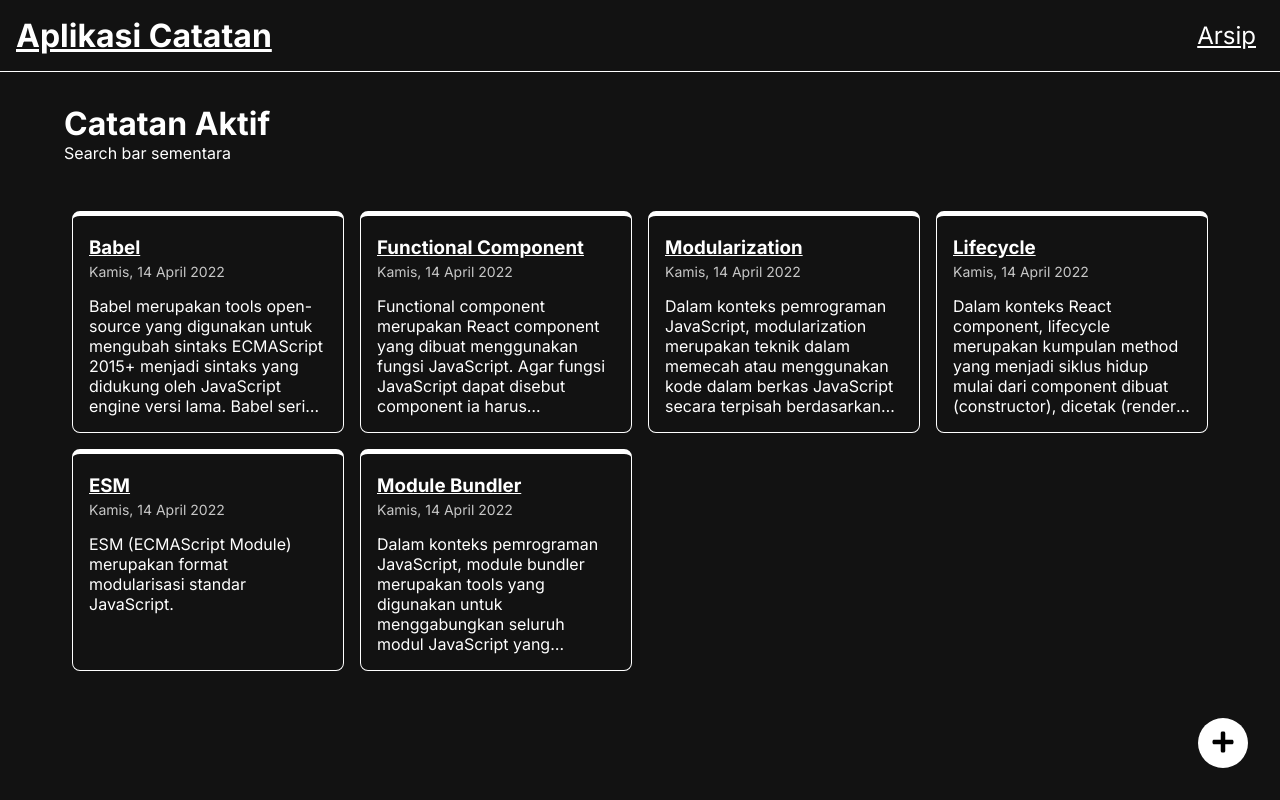
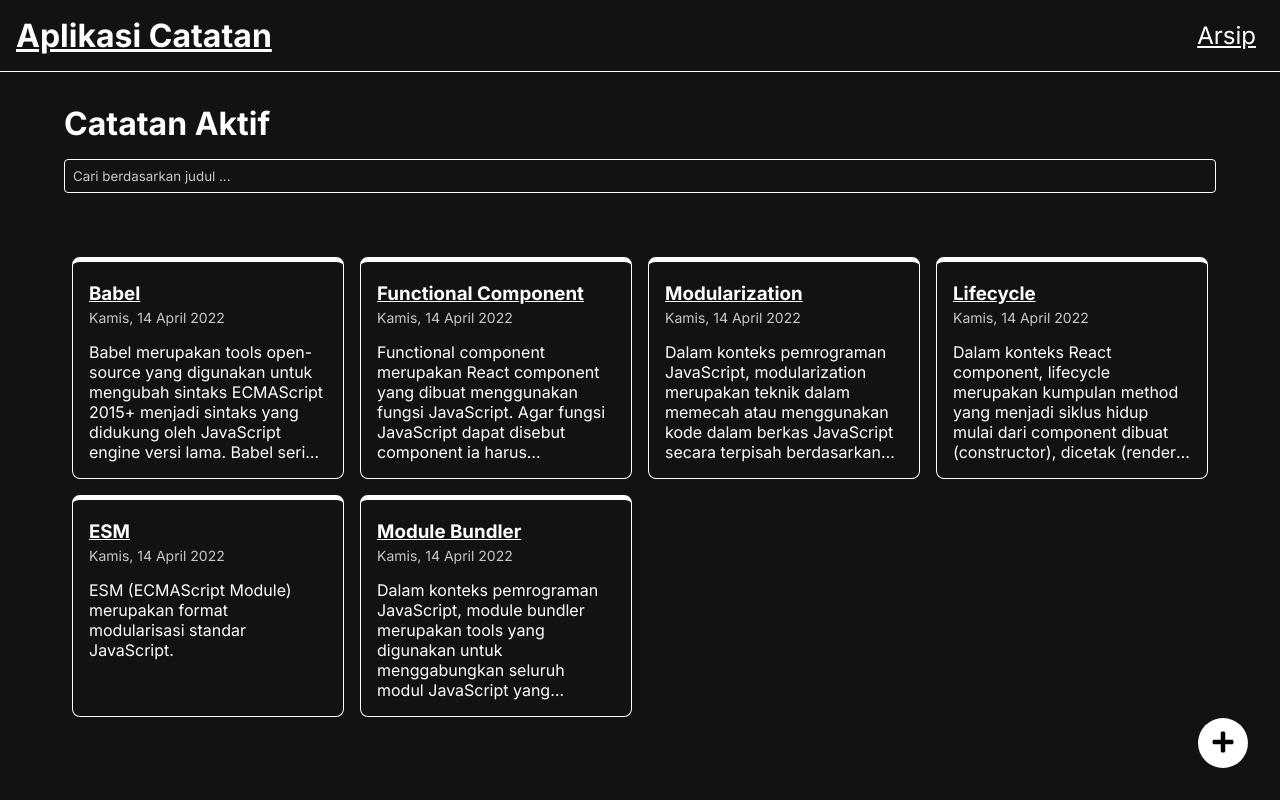
Before and after one commit to BriranSus/Personal-Notes-Application_V2, a React (Vite) app: page / in a window 1280 px wide. Built offline with nearby package versions, Linux system fonts and the light colour scheme.

Commit message:
Added Search Bar

```diff
--- /dev/null
+++ b/src/components/SearchBar.jsx
@@ -0,0 +1,15 @@
+function SearchBar({ keyword, keywordChange }){
+    return (
+        <div className='search-bar'>
+            <input
+                type="text"
+                placeholder='Cari berdasarkan judul ...'
+                value={keyword}
+                onChange={(event) => keywordChange(event.target.value)}
+            />
+        </div>
+
+    )
+}
+
+export default SearchBar;
--- a/src/pages/ArchivePage.jsx
+++ b/src/pages/ArchivePage.jsx
@@ -2,8 +2,20 @@ import React from 'react';
 import { getAllNotes, getArchivedNotes } from '../utils/local-data';
 import Navbar from '../components/Navbar';
 import NotesWrapper from '../components/HomeNotes/NotesWrapper'
-import { FaPlus } from 'react-icons/fa';
-import { Link } from 'react-router-dom';
+import { useSearchParams } from 'react-router-dom';
+import SearchBar from '../components/SearchBar';
+
+function ArchivePageWrapper() {
+    const [searchParams, setSearchParams] = useSearchParams();
+
+    const keyword = searchParams.get('keyword');
+
+    function changeSearchParams(keyword){
+        setSearchParams({ keyword })
+    }
+
+    return <ArchivePage defaultKeyword={keyword} keywordChange={changeSearchParams}/>
+}
 
 class ArchivePage extends React.Component {
     constructor(props) {
@@ -11,10 +23,29 @@ class ArchivePage extends React.Component {
 
         this.state = {
             notes: getArchivedNotes(),
+            keyword: props.defaultKeyword || '',
         }
+
+        this.onKeywordChangeHandler = this.onKeywordChangeHandler.bind(this);
+    }
+
+    onKeywordChangeHandler(keyword){
+        this.setState(() => {
+            return {
+                keyword,
+            }
+        });
+
+        this.props.keywordChange(keyword);
     }
 
     render() {
+
+        const notes = this.state.notes.filter((note) => {
+            return note.title.toLowerCase().includes(
+                this.state.keyword.toLowerCase()
+            )
+        })
 
         return (
             <div className='app-container'>
@@ -22,8 +53,8 @@ class ArchivePage extends React.Component {
 
                 <main>
                     <h1>Catatan Arsip</h1>
-                    <p>Search bar sementara</p>
-                    <NotesWrapper notes={this.state.notes}/>
+                    <SearchBar keyword={this.state.keyword} keywordChange={this.onKeywordChangeHandler}/>
+                    <NotesWrapper notes={notes}/>
                 </main>
             </div>
         )
@@ -31,4 +62,4 @@ class ArchivePage extends React.Component {
     }
 }
 
-export default ArchivePage;
+export default ArchivePageWrapper;
--- a/src/pages/HomePage.jsx
+++ b/src/pages/HomePage.jsx
@@ -1,9 +1,23 @@
 import React from 'react';
-import { getAllNotes, getActiveNotes } from '../utils/local-data';
+import { getActiveNotes } from '../utils/local-data';
 import Navbar from '../components/Navbar';
 import NotesWrapper from '../components/HomeNotes/NotesWrapper'
 import { FaPlus } from 'react-icons/fa';
 import { Link } from 'react-router-dom';
+import { useSearchParams } from 'react-router-dom';
+import SearchBar from '../components/SearchBar';
+
+function HomePageWrapper() {
+    const [searchParams, setSearchParams] = useSearchParams();
+
+    const keyword = searchParams.get('keyword');
+
+    function changeSearchParams(keyword){
+        setSearchParams({ keyword })
+    }
+
+    return <HomePage defaultKeyword={keyword} keywordChange={changeSearchParams}/>
+}
 
 class HomePage extends React.Component {
     constructor(props) {
@@ -11,10 +25,29 @@ class HomePage extends React.Component {
 
         this.state = {
             notes: getActiveNotes(),
+            keyword: props.defaultKeyword || '',
         }
+
+        this.onKeywordChangeHandler = this.onKeywordChangeHandler.bind(this);
+    }
+
+    onKeywordChangeHandler(keyword){
+        this.setState(() => {
+            return {
+                keyword,
+            }
+        });
+
+        this.props.keywordChange(keyword);
     }
 
     render() {
+
+        const notes = this.state.notes.filter((note) => {
+            return note.title.toLowerCase().includes(
+                this.state.keyword.toLowerCase()
+            )
+        })
 
         return (
             <div className='app-container'>
@@ -22,8 +55,8 @@ class HomePage extends React.Component {
 
                 <main>
                     <h1>Catatan Aktif</h1>
-                    <p>Search bar sementara</p>
-                    <NotesWrapper notes={this.state.notes}/>
+                    <SearchBar keyword={this.state.keyword} keywordChange={this.onKeywordChangeHandler}/>
+                    <NotesWrapper notes={notes}/>
                 </main>
 
                 <div className='homepage__action'>
@@ -37,4 +70,4 @@ class HomePage extends React.Component {
     }
 }
 
-export default HomePage;
+export default HomePageWrapper;
```
